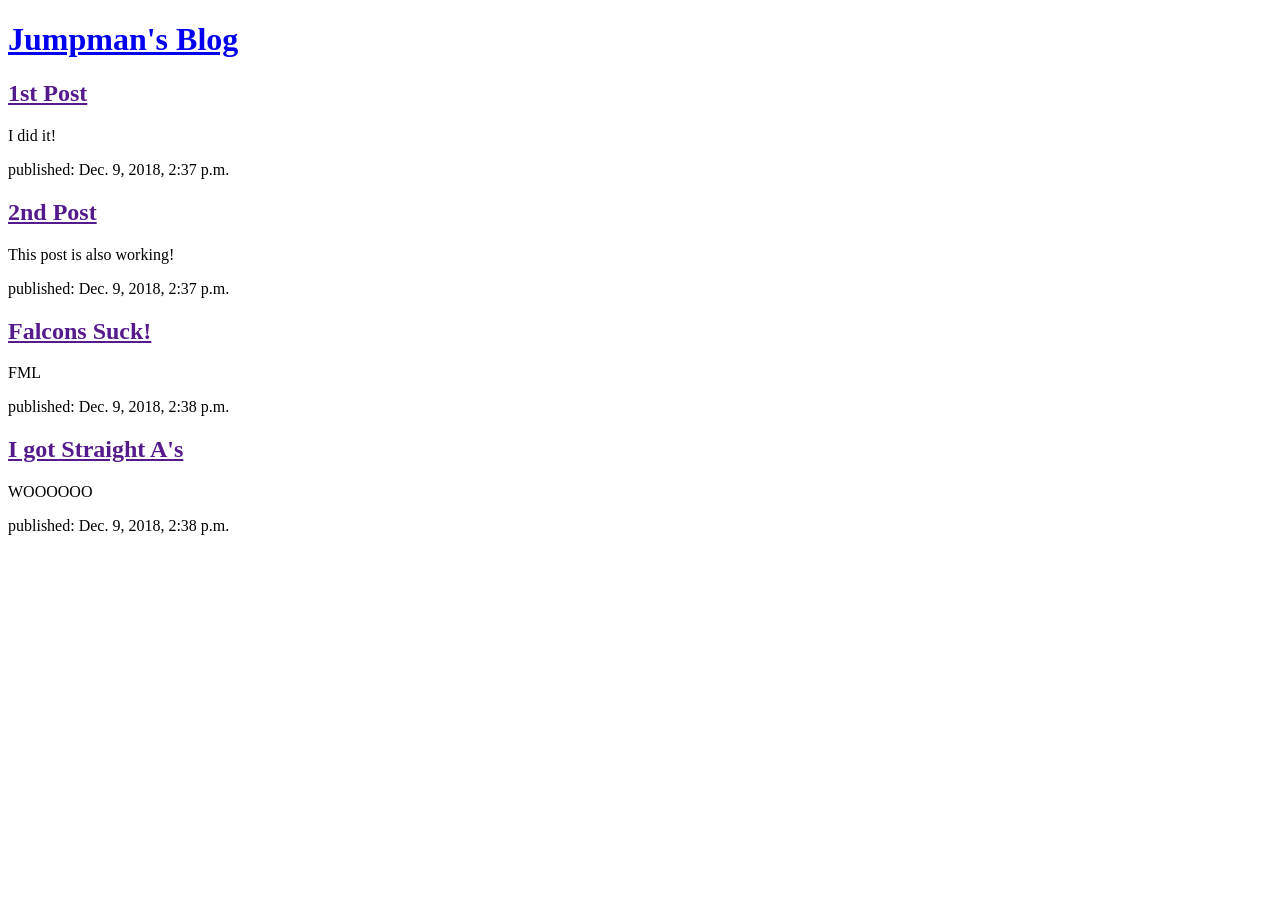
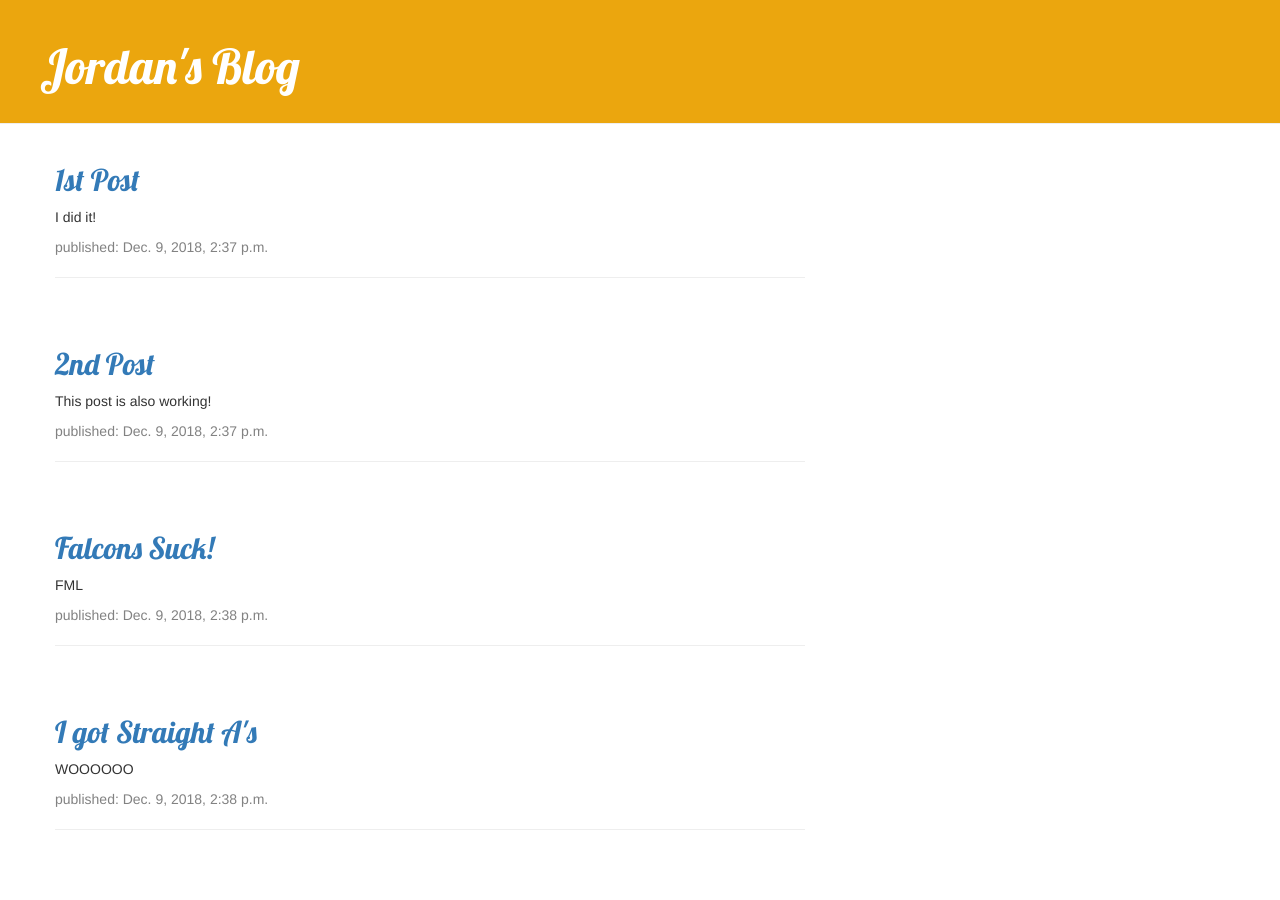
Before and after one commit to Jumpman47/my-first-blog, a Django app: page / in a window 1280 px wide. Before the commit the page ends 535 px from the top, so only its background shows below. Run offline with Django 3.2, Linux system fonts and the light colour scheme; data comes from the database, SQL or seed files in the repository; some libraries are stand-ins or nearby versions.

Commit message:
Added view and template for detailed blog post as well as CSS for the site.

```diff
--- /dev/null
+++ b/blog/static/css/blog.css
@@ -0,0 +1,46 @@
+.page-header {
+  background-color: #eba60e;
+  margin-top: 0;
+  padding: 20px 20px 20px 40px;
+}
+
+.page-header h1, .page-header h1 a, .page-header h1 a:visited, .page-header h1 a:active {
+    color: #ffffff;
+    font-size: 36pt;
+    text-decoration: none;
+}
+
+.content {
+    margin-left: 40px;
+}
+
+h1, h2, h3, h4 {
+    font-family: 'Lobster', cursive;
+}
+
+.date {
+    color: #828282;
+}
+
+.save {
+    float: right;
+}
+
+.post-form textarea, .post-form input {
+    width: 100%;
+}
+
+.top-menu, .top-menu:hover, .top-menu:visited {
+    color: #ffffff;
+    float: right;
+    font-size: 26pt;
+    margin-right: 20px;
+}
+
+.post {
+    margin-bottom: 70px;
+}
+
+.post h1 a, .post h1 a:visited {
+    color: #000000;
+}
--- /dev/null
+++ b/blog/templates/blog/base.html
@@ -0,0 +1,23 @@
+{% load static %}
+<html>
+  <head>
+      <title>Django Girls blog</title>
+      <link rel="stylesheet" href="//maxcdn.bootstrapcdn.com/bootstrap/3.2.0/css/bootstrap.min.css">
+      <link rel="stylesheet" href="//maxcdn.bootstrapcdn.com/bootstrap/3.2.0/css/bootstrap-theme.min.css">
+      <link href='//fonts.googleapis.com/css?family=Lobster&subset=latin,latin-ext' rel='stylesheet' type='text/css'>
+      <link rel="stylesheet" href="{% static 'css/blog.css' %}">
+  </head>
+  <body>
+    <div class="page-header">
+        <h1><a href="/">Jordan's Blog</a></h1>
+    </div>
+    <div class="content container">
+        <div class="row">
+            <div class="col-md-8">
+            {% block content %}
+            {% endblock %}
+            </div>
+        </div>
+    </div>
+  </body>
+</html>
--- a/blog/templates/blog/post_list.html
+++ b/blog/templates/blog/post_list.html
@@ -1,24 +1,14 @@
-<!DOCTYPE html>
-<html lang="en" dir="ltr">
-  <head>
-    <meta charset="utf-8">
-    <title>Jumpman's Blog</title>
-  </head>
-  <body>
+{% extends 'blog/base.html' %}
 
-    <div>
-      <h1>
-        <a href="/">Jumpman's Blog</a>
-      </h1>
+{% block content %}
+  {% for post in posts %}
+    <div class="post">
+      <h2><a href="{% url 'post_detail' pk=post.pk %}">{{ post.title }}</a></h2>
+      <p>{{ post.text|linebreaksbr }}</p>
+      <div class="date">
+        <p>published: {{ post.published_date }}</p>
+      </div>
+      <hr>
     </div>
-
-      {% for post in posts %}
-        <div>
-          <h2><a href="">{{ post.title }}</a></h2>
-          <p>{{ post.text|linebreaksbr }}</p>
-          <p>published: {{ post.published_date }}</p>
-        </div>
-      {% endfor %}
-
-  </body>
-</html>
+  {% endfor %}
+{% endblock %}
--- a/blog/urls.py
+++ b/blog/urls.py
@@ -3,4 +3,5 @@ from . import views
 
 urlpatterns = [
     path('', views.post_list, name='post_list'),
+    path('post/<int:pk>/', views.post_detail, name='post_detail'),
 ]
--- a/blog/views.py
+++ b/blog/views.py
@@ -1,4 +1,4 @@
-from django.shortcuts import render
+from django.shortcuts import render, get_object_or_404
 from django.utils import timezone
 from .models import Post
 
@@ -6,3 +6,7 @@ from .models import Post
 def post_list(request):
     posts = Post.objects.filter(published_date__lte=timezone.now()).order_by('published_date')
     return render(request, 'blog/post_list.html', {'posts': posts})
+
+def post_detail(request, pk):
+    post = get_object_or_404(Post, pk=pk)
+    return render(request, 'blog/post_detail.html', {'post': post})
```
Also changed, not shown: blog/templates/blog/post_detail.html (added, +13 -0 lines).
